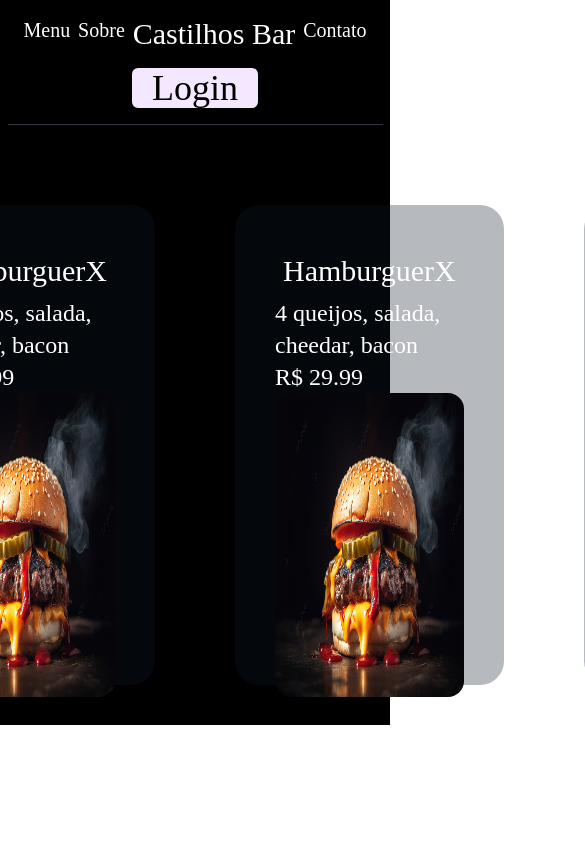
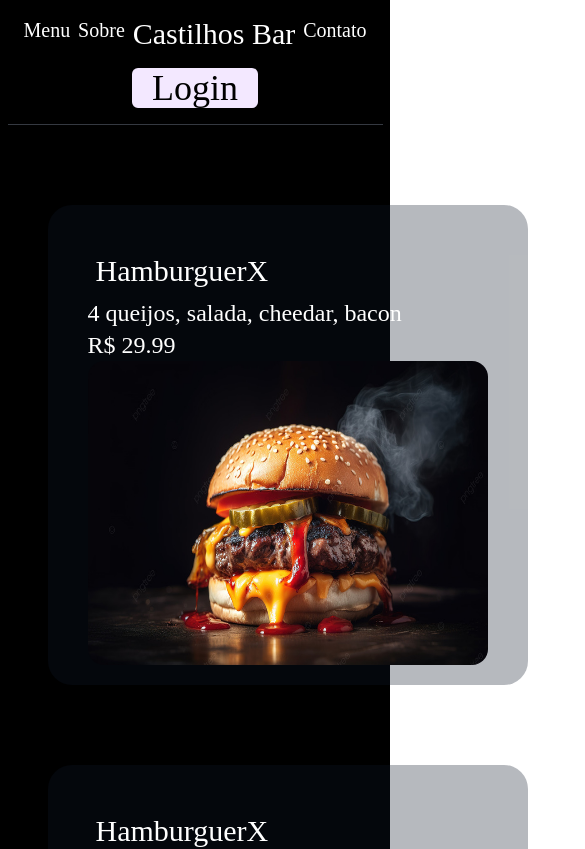
Before and after one commit to felipenewplayer/CastilhosBar, a React (Vite) app: page / in a window 390 px wide. Shown: the top 849 px of the page, 585 px wide, since content can reach past the window. Built offline with nearby package versions, Linux system fonts and the light colour scheme; a web font is replaced by a local one.

Commit message:
Update Catalogo.jsx

```diff
--- a/src/assets/components/Catalogo.jsx
+++ b/src/assets/components/Catalogo.jsx
@@ -1,17 +1,19 @@
-import { Burguer } from "./Burguer"
+import { Burguer } from "./Burguer";
 
 /* eslint-disable react/prop-types */
 export const Catalago = ({ burguers }) => {
     return (
         <section>
-            <div className="flex justify-center">
-                {burguers.map((burguer) => <Burguer
-                    key={burguer.id}
-                    nome={burguer.nome}
-                    descricao={burguer.descricao}
-                    price = {`R$ ${burguer.price}`} />
-                )}
+            <div className="flex flex-col sm:flex-row justify-center">
+                {burguers.map((burguer) => (
+                    <Burguer
+                        key={burguer.id}
+                        nome={burguer.nome}
+                        descricao={burguer.descricao}
+                        price={`R$ ${burguer.price}`}
+                    />
+                ))}
             </div>
         </section>
-    )
-}
+    );
+};
```
